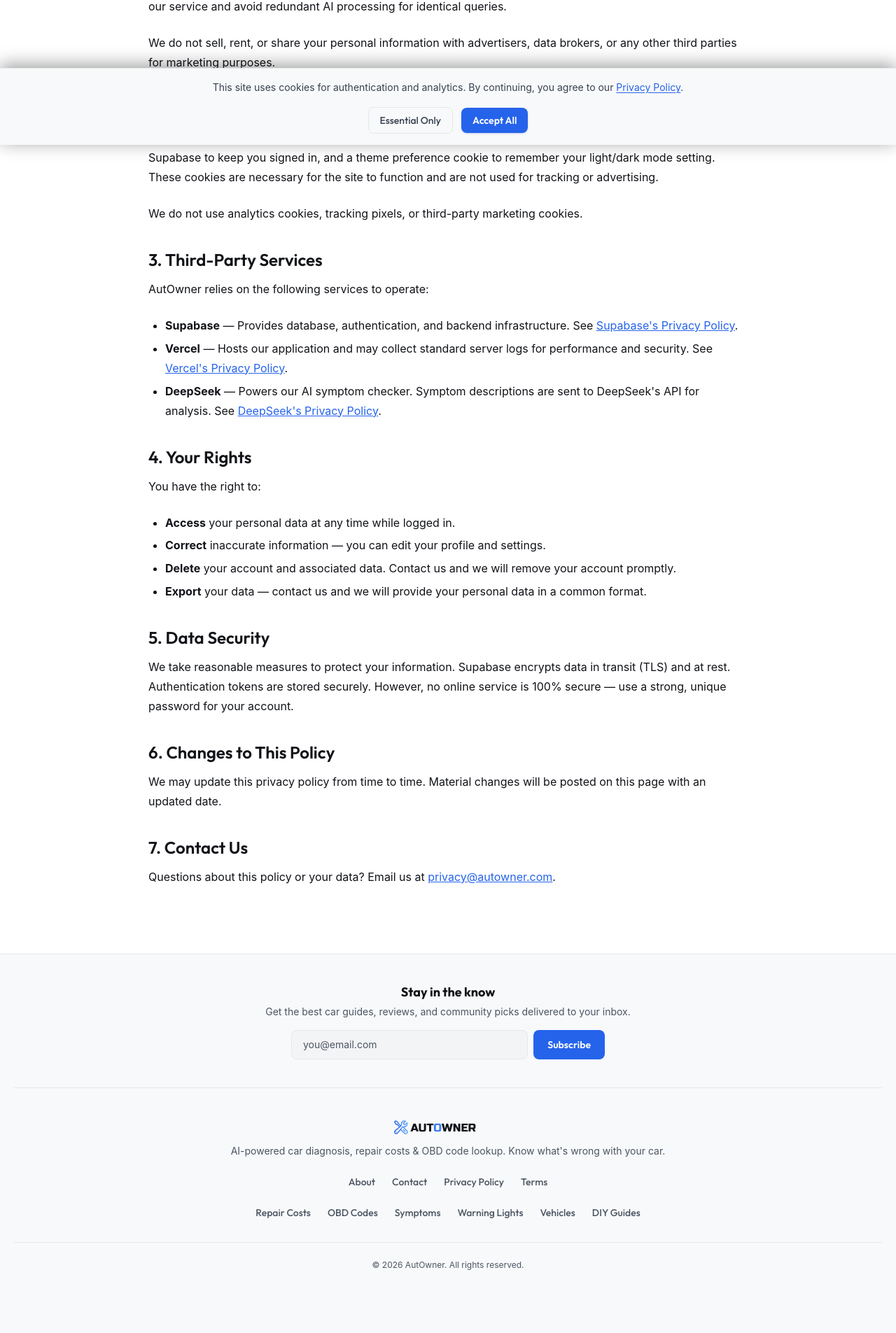
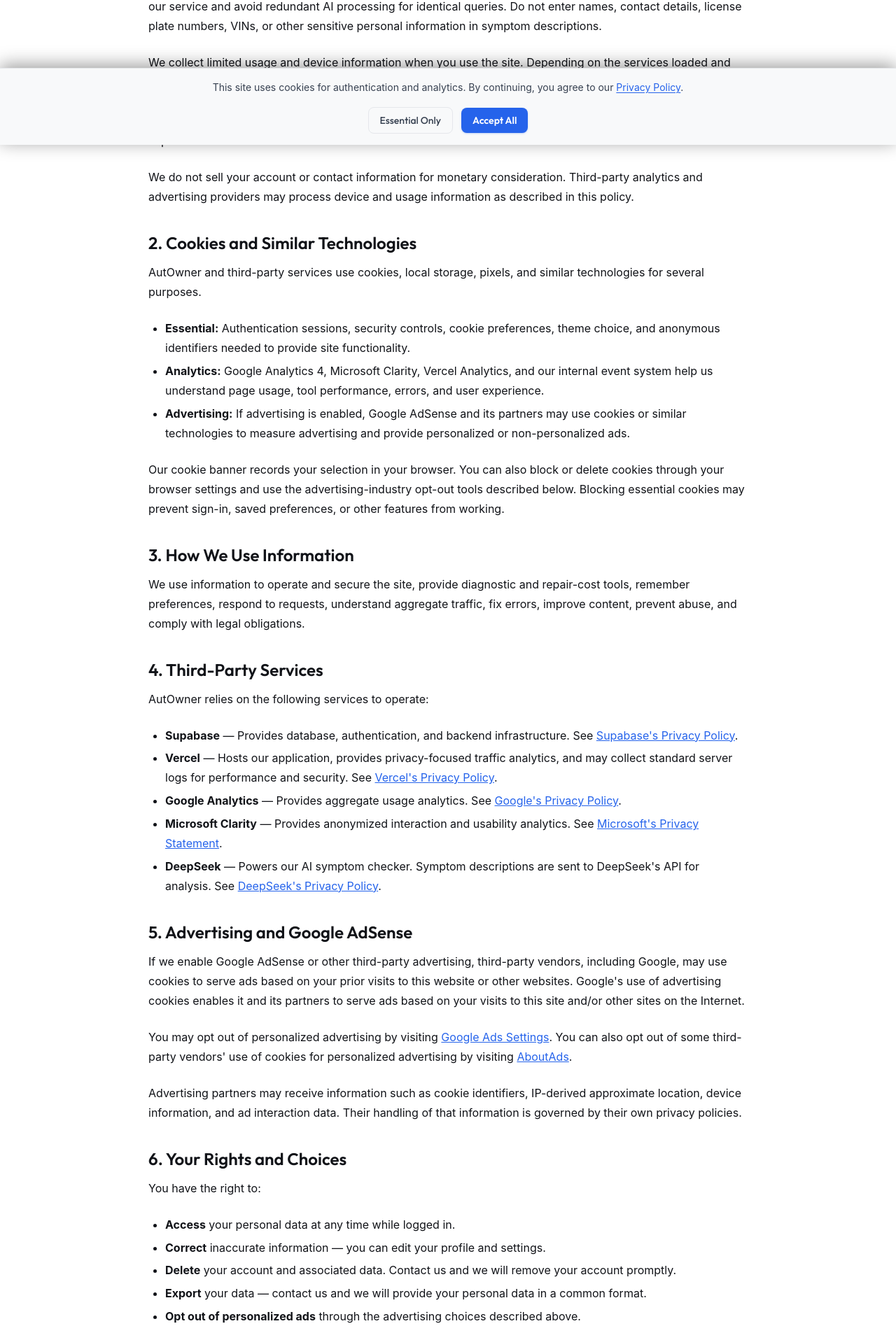
Before and after one commit to kotmonlinee/autowner, a Next.js app: page /privacy in a window 1280 px wide. Shown: the part 593-2498 px from the top of the page at 70% size. Before the commit the page ends 2449 px from the top, so only its background shows below. Built offline with nearby package versions, Linux system fonts and the light colour scheme; no server answers.

Commit message:
docs: disclose analytics and advertising data practices

```diff
--- a/src/app/privacy/page.tsx
+++ b/src/app/privacy/page.tsx
@@ -30,14 +30,15 @@ export default function PrivacyPage() {
               Privacy Policy
             </h1>
             <p className="text-sm text-text-muted mt-3">
-              Last updated: June 8, 2026
+              Last updated: November 24, 2026
             </p>
           </div>
 
           <div className="prose-dark space-y-6 text-text-secondary leading-relaxed">
             <p className="text-lg text-text-primary font-medium">
               Your privacy matters. This policy explains what information
-              AutOwner collects, how we use it, and what rights you have.
+              AutOwner collects, how we use it, how cookies and advertising may
+              affect you, and what rights you have.
             </p>
 
             <h2 className="text-2xl font-bold text-text-primary font-heading mt-10 mb-4">
@@ -55,34 +56,78 @@ export default function PrivacyPage() {
             <p>
               When you use our AI diagnosis tool, we store the symptoms you
               describe and the resulting diagnosis to improve our service and
-              avoid redundant AI processing for identical queries.
+              avoid redundant AI processing for identical queries. Do not enter
+              names, contact details, license plate numbers, VINs, or other
+              sensitive personal information in symptom descriptions.
             </p>
 
             <p>
-              We do not sell, rent, or share your personal information with
-              advertisers, data brokers, or any other third parties for marketing
-              purposes.
+              We collect limited usage and device information when you use the
+              site. Depending on the services loaded and your choices, this may
+              include pages viewed, actions taken, approximate location derived
+              from network information, browser and device type, referring pages,
+              and an anonymous identifier stored in your browser. We use this
+              information to measure site performance, understand which tools are
+              useful, prevent abuse, and improve content.
+            </p>
+
+            <p>
+              We do not sell your account or contact information for monetary
+              consideration. Third-party analytics and advertising providers may
+              process device and usage information as described in this policy.
             </p>
 
             <h2 className="text-2xl font-bold text-text-primary font-heading mt-10 mb-4">
-              2. Cookies
+              2. Cookies and Similar Technologies
             </h2>
 
             <p>
-              AutOwner uses essential cookies to provide core functionality: an
-              authentication session token managed by Supabase to keep you signed
-              in, and a theme preference cookie to remember your light/dark mode
-              setting. These cookies are necessary for the site to function and
-              are not used for tracking or advertising.
+              AutOwner and third-party services use cookies, local storage, pixels,
+              and similar technologies for several purposes.
             </p>
 
+            <ul className="list-disc pl-5 space-y-3">
+              <li>
+                <strong className="text-text-primary">Essential:</strong>{" "}
+                Authentication sessions, security controls, cookie preferences,
+                theme choice, and anonymous identifiers needed to provide site
+                functionality.
+              </li>
+              <li>
+                <strong className="text-text-primary">Analytics:</strong>{" "}
+                Google Analytics 4, Microsoft Clarity, Vercel Analytics, and our
+                internal event system help us understand page usage, tool
+                performance, errors, and user experience.
+              </li>
+              <li>
+                <strong className="text-text-primary">Advertising:</strong> If
+                advertising is enabled, Google AdSense and its partners may use
+                cookies or similar technologies to measure advertising and
+                provide personalized or non-personalized ads.
+              </li>
+            </ul>
+
             <p>
-              We do not use analytics cookies, tracking pixels, or third-party
-              marketing cookies.
+              Our cookie banner records your selection in your browser. You can
+              also block or delete cookies through your browser settings and use
+              the advertising-industry opt-out tools described below. Blocking
+              essential cookies may prevent sign-in, saved preferences, or other
+              features from working.
             </p>
 
             <h2 className="text-2xl font-bold text-text-primary font-heading mt-10 mb-4">
-              3. Third-Party Services
+              3. How We Use Information
+            </h2>
+
+            <p>
+              We use information to operate and secure the site, provide
+              diagnostic and repair-cost tools, remember preferences, respond to
+              requests, understand aggregate traffic, fix errors, improve content,
+              prevent abuse, and comply with legal obligations.
+            </p>
+
+            <h2 className="text-2xl font-bold text-text-primary font-heading mt-10 mb-4">
+              4. Third-Party Services
             </h2>
 
             <p>
@@ -100,10 +145,24 @@ export default function PrivacyPage() {
               </li>
               <li>
                 <strong className="text-text-primary">Vercel</strong> — Hosts
-                our application and may collect standard server logs for
-                performance and security. See{" "}
+                our application, provides privacy-focused traffic analytics, and
+                may collect standard server logs for performance and security. See{" "}
                 <a href="https://vercel.com/legal/privacy-policy" target="_blank" rel="noopener noreferrer" className="text-primary hover:underline">
                   Vercel&apos;s Privacy Policy
+                </a>.
+              </li>
+              <li>
+                <strong className="text-text-primary">Google Analytics</strong> —
+                Provides aggregate usage analytics. See{" "}
+                <a href="https://policies.google.com/privacy" target="_blank" rel="noopener noreferrer" className="text-primary hover:underline">
+                  Google&apos;s Privacy Policy
+                </a>.
+              </li>
+              <li>
+                <strong className="text-text-primary">Microsoft Clarity</strong> —
+                Provides anonymized interaction and usability analytics. See{" "}
+                <a href="https://privacy.microsoft.com/privacystatement" target="_blank" rel="noopener noreferrer" className="text-primary hover:underline">
+                  Microsoft&apos;s Privacy Statement
                 </a>.
               </li>
               <li>
@@ -117,7 +176,40 @@ export default function PrivacyPage() {
             </ul>
 
             <h2 className="text-2xl font-bold text-text-primary font-heading mt-10 mb-4">
-              4. Your Rights
+              5. Advertising and Google AdSense
+            </h2>
+
+            <p>
+              If we enable Google AdSense or other third-party advertising,
+              third-party vendors, including Google, may use cookies to serve ads
+              based on your prior visits to this website or other websites.
+              Google&apos;s use of advertising cookies enables it and its partners
+              to serve ads based on your visits to this site and/or other sites on
+              the Internet.
+            </p>
+
+            <p>
+              You may opt out of personalized advertising by visiting{" "}
+              <a href="https://www.google.com/settings/ads" target="_blank" rel="noopener noreferrer" className="text-primary hover:underline">
+                Google Ads Settings
+              </a>
+              . You can also opt out of some third-party vendors&apos; use of
+              cookies for personalized advertising by visiting{" "}
+              <a href="https://www.aboutads.info/choices/" target="_blank" rel="noopener noreferrer" className="text-primary hover:underline">
+                AboutAds
+              </a>
+              .
+            </p>
+
+            <p>
+              Advertising partners may receive information such as cookie
+              identifiers, IP-derived approximate location, device information,
+              and ad interaction data. Their handling of that information is
+              governed by their own privacy policies.
+            </p>
+
+            <h2 className="text-2xl font-bold text-text-primary font-heading mt-10 mb-4">
+              6. Your Rights and Choices
             </h2>
 
             <p>You have the right to:</p>
@@ -141,10 +233,30 @@ export default function PrivacyPage() {
                 — contact us and we will provide your personal data in a common
                 format.
               </li>
+              <li>
+                <strong className="text-text-primary">Opt out of personalized ads</strong>
+                {" "}through the advertising choices described above.
+              </li>
+              <li>
+                <strong className="text-text-primary">Manage cookies</strong>
+                {" "}through the site banner and your browser settings.
+              </li>
             </ul>
 
             <h2 className="text-2xl font-bold text-text-primary font-heading mt-10 mb-4">
-              5. Data Security
+              7. Data Retention
+            </h2>
+
+            <p>
+              We retain account information while your account is active, stored
+              diagnoses and anonymous usage information for service improvement
+              and abuse prevention, and server logs for the period required by our
+              providers or applicable law. Retention periods vary by data type and
+              operational need.
+            </p>
+
+            <h2 className="text-2xl font-bold text-text-primary font-heading mt-10 mb-4">
+              8. Data Security
             </h2>
 
             <p>
@@ -155,7 +267,18 @@ export default function PrivacyPage() {
             </p>
 
             <h2 className="text-2xl font-bold text-text-primary font-heading mt-10 mb-4">
-              6. Changes to This Policy
+              9. Children
+            </h2>
+
+            <p>
+              AutOwner is not directed to children under 13, and we do not
+              knowingly collect personal information from children under 13. If
+              you believe a child has provided personal information, contact us
+              so we can remove it.
+            </p>
+
+            <h2 className="text-2xl font-bold text-text-primary font-heading mt-10 mb-4">
+              10. Changes to This Policy
             </h2>
 
             <p>
@@ -164,7 +287,7 @@ export default function PrivacyPage() {
             </p>
 
             <h2 className="text-2xl font-bold text-text-primary font-heading mt-10 mb-4">
-              7. Contact Us
+              11. Contact Us
             </h2>
 
             <p>
```
